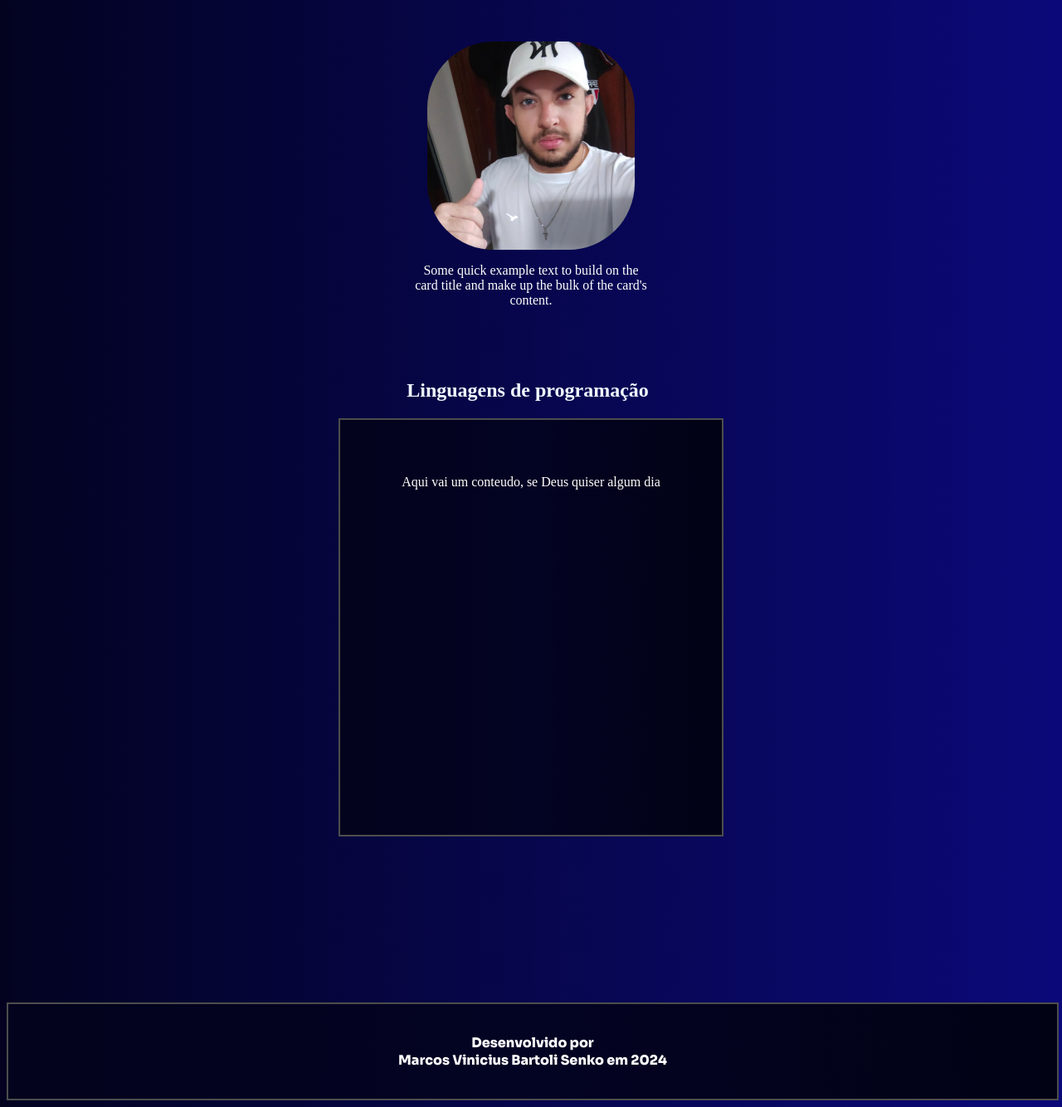
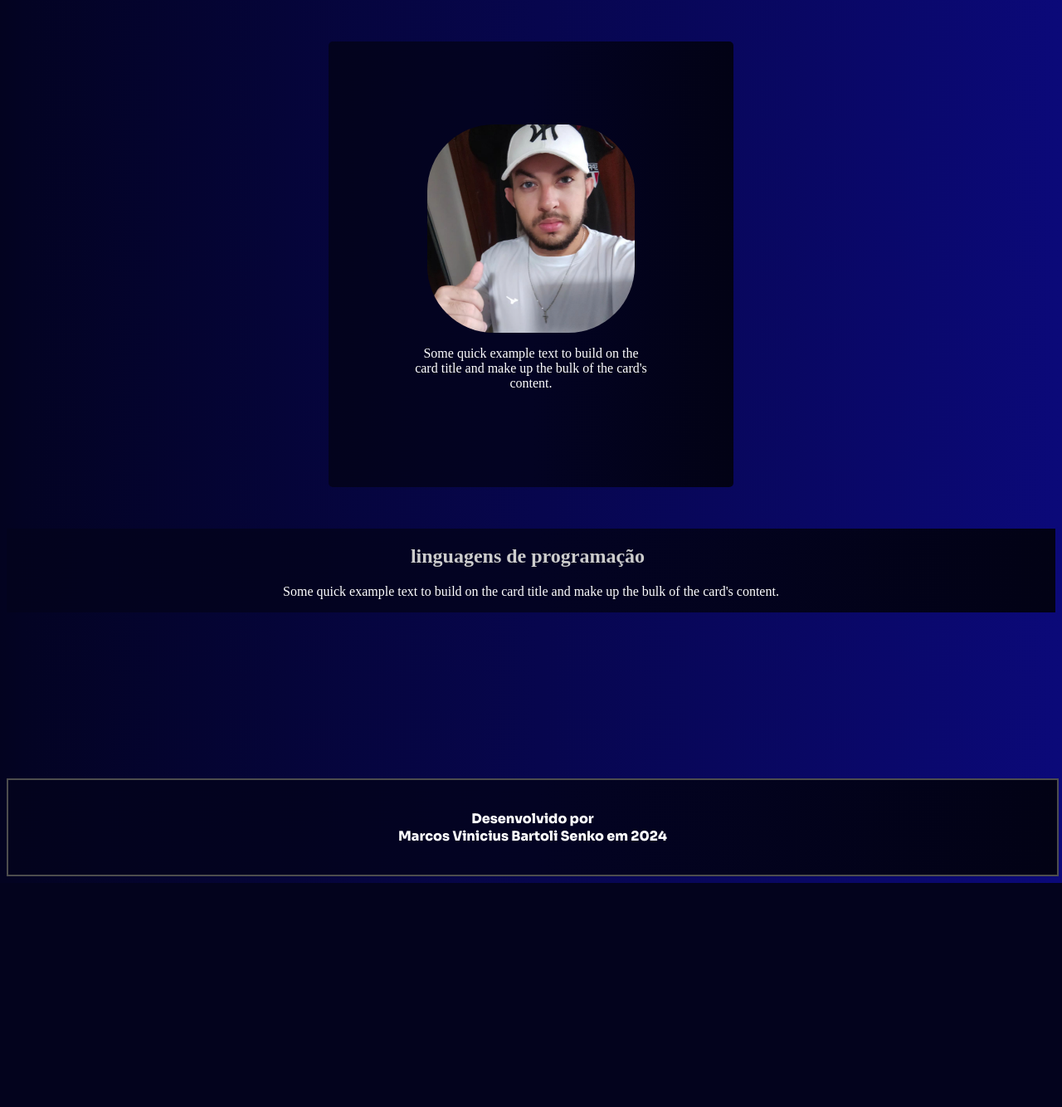
Before and after one commit to Marcosvini0001/sitepessoal, a PHP site: page / in a window 1280 px wide. Shown: the part 243-1577 px from the top of the page at 83% size. After the commit the page ends 1307 px from the top, so only its background shows below. Run offline with PHP 8.4, Linux system fonts and the light colour scheme; some libraries are stand-ins or nearby versions.

Commit message:
ajustando card de: .linguagem + .card-linguagem

```diff
--- a/index.php
+++ b/index.php
@@ -58,12 +58,11 @@
         </section>
 
         <section class="linguagem">
-            <div class="titulo_linguagem">
-                <h2><Strong>Linguagens de programação</Strong></h2>
-            </div>
-
-            <div class="conteudo_linguagem">
-                <p>Aqui vai um conteudo, se Deus quiser algum dia</p>
+            <div class="card-linguagem card">
+                <h2>linguagens de programação</h2>
+                <div class="card-body">
+                <p class="card-text">Some quick example text to build on the card title and make up the bulk of the card's content.</p>
+                </div>
             </div>
         </section>
 
--- a/styles/main.css
+++ b/styles/main.css
@@ -1,21 +1,26 @@
-main{
+main {
     display: flex;
-    color:var(--branco);
+    color: var(--branco);
     flex-direction: column;
     justify-content: center;
 
 }
 
-.sobremim{
+.sobremim {
     display: flex;
     justify-content: center;
-    .card-sobre{
+
+    .card-sobre {
         margin: 50px;
         display: flex;
         justify-content: center;
         align-items: center;
         flex-direction: column;
-        img{
+        padding: 100px;
+        background: rgb(0, 0, 0);
+        background: linear-gradient(90deg, rgba(0, 0, 0, 0) 0%, rgba(3, 3, 29, 1) 0%, rgba(3, 3, 35, 1) 50%, rgba(2, 2, 21, 1) 100%);
+        border-radius: 5px;
+        img {
             width: 250px;
             border-radius: 80px;
         }
@@ -23,21 +28,20 @@ main{
 }
 
 
-.conteudo_linguagem{
-    background: linear-gradient(90deg, rgba(0,0,0,0) 0%, rgba(3,3,29,1) 0%, rgba(3,3,35,1) 50%, rgba(2,2,21,1) 100%);
+.linguagem {
+    width: 500px auto;
+    background: linear-gradient(90deg, rgba(0, 0, 0, 0) 0%, rgba(3, 3, 29, 1) 0%, rgba(3, 3, 35, 1) 50%, rgba(2, 2, 21, 1) 100%);
     display: flex;
     color: #ccc;
-    border: 2px solid var(--cinzaborda);
-    padding: 50px;
-    padding-bottom: 400px;
     justify-content: center;
-    margin-left: 400px;
-    margin-right: 400px;
 
+    .card-linguagem {
+        width: 800px;
+    }
+
+    h2 {
+        display: flex;
+        text-align: center;
+        justify-content: center;
+    }
 }
-
-h2{
-    display: flex;
-    text-align: center;
-    justify-content: center;
-}
```
